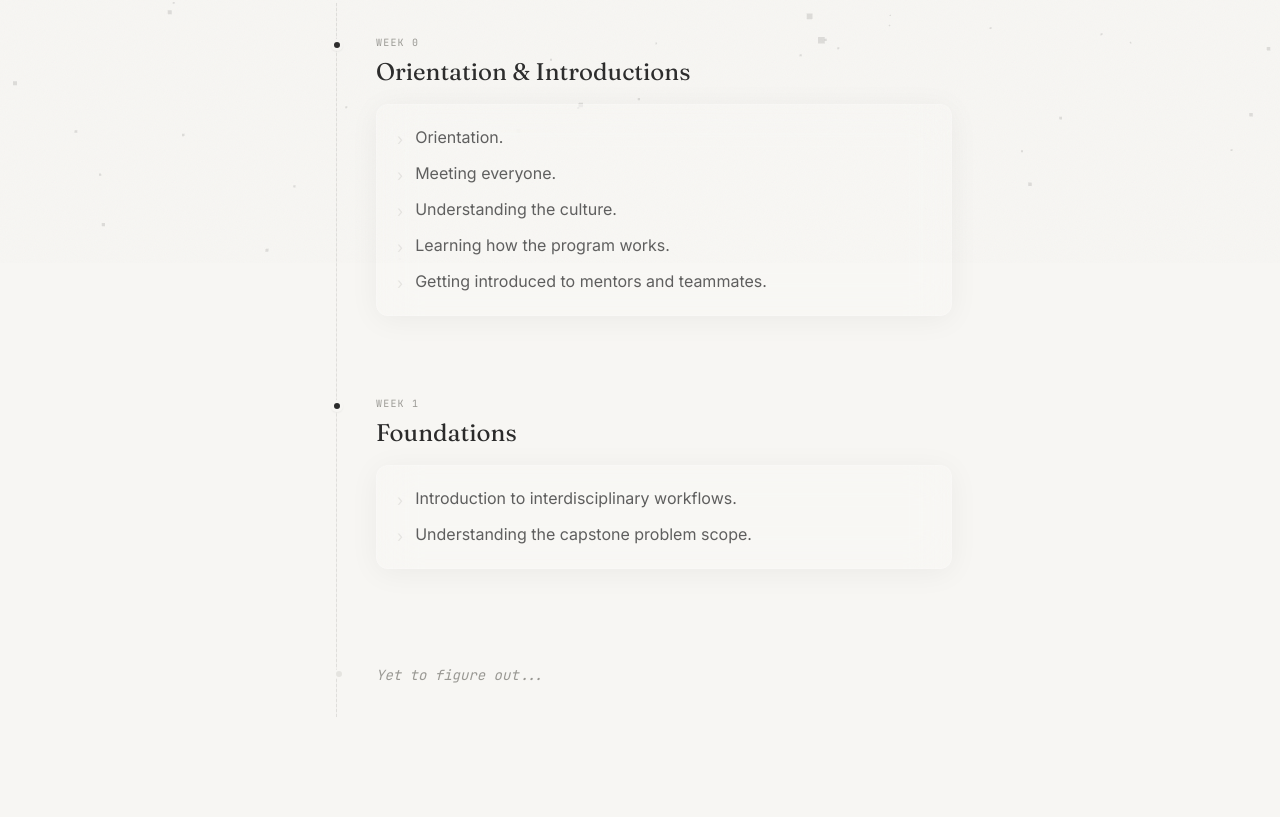
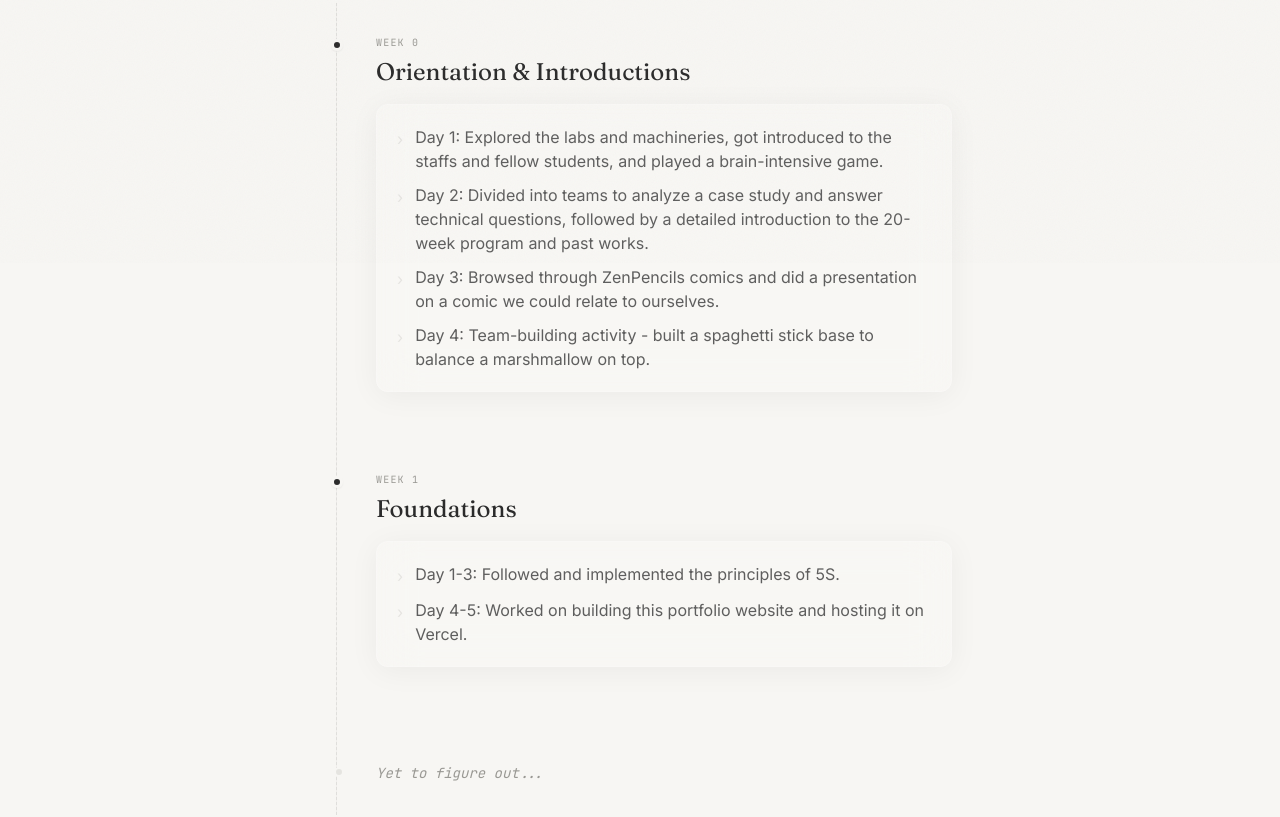
Before and after one commit to SAISANJAYR/Sai-s-Portfolio, a Next.js app: page /protosem in a window 1280 px wide. Shown: the part 537-1354 px from the top of the page. Built offline with nearby package versions, Linux system fonts and the light colour scheme.

Commit message:
fix: unmount error on client-side routing and clean up particles

```diff
--- a/app/layout.tsx
+++ b/app/layout.tsx
@@ -5,7 +5,6 @@ import Nav from "@/components/Nav";
 import Cursor from "@/components/Cursor";
 import Grain from "@/components/Grain";
 import SmoothScroll from "@/components/SmoothScroll";
-import ParticleField from "@/components/ParticleField";
 
 const fraunces = Fraunces({
   subsets: ["latin"],
@@ -35,7 +34,7 @@ export default function RootLayout({ children }: { children: React.ReactNode })
         <SmoothScroll />
         <Cursor />
         <Grain />
-        <ParticleField />
+
         <Nav />
         {children}
       </body>
--- a/components/Hero.tsx
+++ b/components/Hero.tsx
@@ -51,6 +51,7 @@ export default function Hero() {
   }, []);
 
   return (
+    <div>
       <section className="relative w-full h-screen overflow-hidden" id="home" ref={containerRef}>
 
         {/* SPIRAL PARTICLES — contained inside section so they don't leak */}
@@ -97,7 +98,7 @@ export default function Hero() {
           className="absolute inset-0 opacity-0 flex flex-col items-center justify-center pointer-events-auto px-6 z-20"
         >
           <div className="w-full max-w-4xl flex flex-col items-center text-center relative z-10">
-          <h1 className="name font-display text-[4rem] md:text-[8rem] text-charcoal leading-none mb-6">
+            <h1 className="name font-display text-charcoal leading-none mb-6">
               SaiSanjay R
             </h1>
 
@@ -120,5 +121,6 @@ export default function Hero() {
         </div>
 
       </section>
+    </div>
   );
 }
--- a/data/protosem.json
+++ b/data/protosem.json
@@ -4,11 +4,10 @@
     "title": "Orientation & Introductions",
     "status": "completed",
     "details": [
-      "Orientation.",
-      "Meeting everyone.",
-      "Understanding the culture.",
-      "Learning how the program works.",
-      "Getting introduced to mentors and teammates."
+      "Day 1: Explored the labs and machineries, got introduced to the staffs and fellow students, and played a brain-intensive game.",
+      "Day 2: Divided into teams to analyze a case study and answer technical questions, followed by a detailed introduction to the 20-week program and past works.",
+      "Day 3: Browsed through ZenPencils comics and did a presentation on a comic we could relate to ourselves.",
+      "Day 4: Team-building activity - built a spaghetti stick base to balance a marshmallow on top."
     ]
   },
   {
@@ -16,8 +15,8 @@
     "title": "Foundations",
     "status": "completed",
     "details": [
-      "Introduction to interdisciplinary workflows.",
-      "Understanding the capstone problem scope."
+      "Day 1-3: Followed and implemented the principles of 5S.",
+      "Day 4-5: Worked on building this portfolio website and hosting it on Vercel."
     ]
   }
 ]
```
Also changed, not shown: 1 other file (tests, documents, lock files or other folders). Lines whose indentation alone changed are shown as unchanged.
